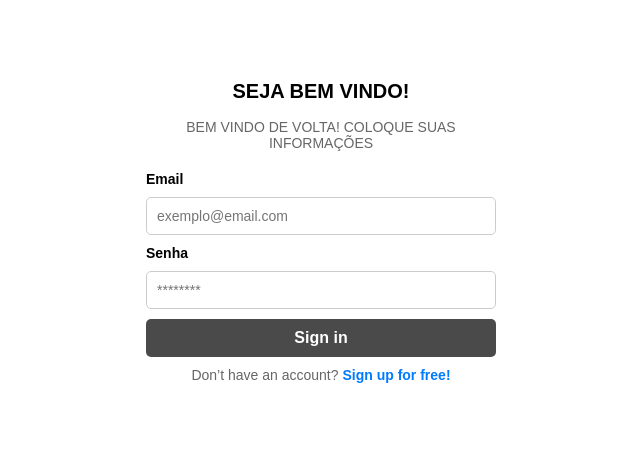
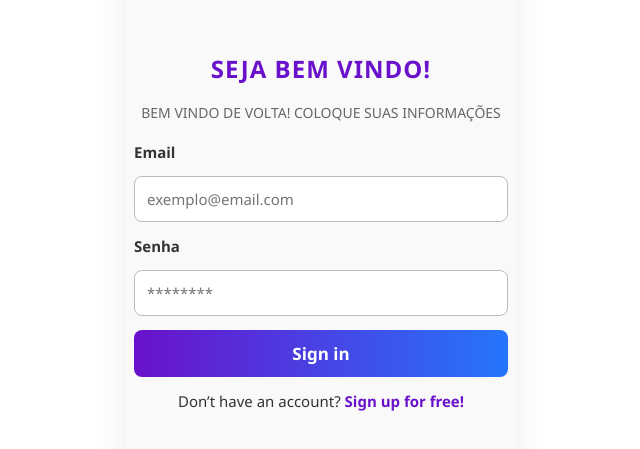
Before and after one commit to pedrosjc10/KickOFF-Match, a React (Create React App) app in the folder frontend/: page /login in a window 1280 px wide. Shown: the part 159-608 px from the top of the page, without its empty margins (319-959 px from the left). Built offline with nearby package versions, Linux system fonts and the light colour scheme.

Commit message:
alterando front

```diff
--- a/frontend/src/styles/Cadastro.css
+++ b/frontend/src/styles/Cadastro.css
@@ -1,27 +1,28 @@
 .cadastro-container {
   width: 100%;
-    height: 100vh;
-    background-color: #1c1c1c;
+  min-height: 100vh;
+  background: #1c1c1c;
   display: flex;
   justify-content: center;
   align-items: center;
 }
 
 .cadastro-card {
-    background-color: #d9d9d9;
+  background: #fff;
   width: 90%;
   max-width: 428px;
   padding: 32px;
-    border-radius: 12px;
-    box-shadow: 0 4px 10px rgba(0, 0, 0, 0.3);
+  border-radius: 16px;
+  box-shadow: 0 4px 16px rgba(80,80,120,0.10);
 }
 
 .cadastro-title {
   text-align: center;
   font-weight: bold;
-    font-size: 24px;
+  font-size: 26px;
   margin-bottom: 24px;
-    font-family: 'Arial Black', sans-serif;
+  color: #6a11cb;
+  font-family: 'Segoe UI', Arial, sans-serif;
 }
 
 .cadastro-form {
@@ -31,30 +32,32 @@
 }
 
 .cadastro-label {
-    font-size: 14px;
-    margin-bottom: -10px;
+  font-size: 15px;
+  margin-bottom: -8px;
+  color: #333;
 }
 
 .cadastro-input {
-    padding: 10px;
-    border-radius: 6px;
-    border: 1px solid #ccc;
-    font-size: 14px;
+  padding: 12px;
+  border-radius: 8px;
+  border: 1px solid #bdbdbd;
+  font-size: 15px;
+  background: #f9f9f9;
 }
 
 .cadastro-button {
   margin-top: 10px;
-    padding: 10px;
+  padding: 12px;
   border: none;
-    background-color: #5a6fa4;
+  background: linear-gradient(90deg, #6a11cb 0%, #2575fc 100%);
   color: white;
   font-weight: bold;
   border-radius: 8px;
-    box-shadow: 0px 4px 4px rgba(166, 47, 47, 0.25);
+  box-shadow: 0px 4px 8px rgba(166, 47, 47, 0.10);
   cursor: pointer;
-    transition: 0.3s ease;
+  transition: background 0.2s, transform 0.2s;
 }
-
 .cadastro-button:hover {
-    background-color: #4b5e8a;
+  background: linear-gradient(90deg, #2575fc 0%, #6a11cb 100%);
+  transform: scale(1.03);
 }
--- a/frontend/src/styles/CriarRacha.css
+++ b/frontend/src/styles/CriarRacha.css
@@ -2,15 +2,15 @@
   display: flex;
   justify-content: center;
   align-items: center;
-  height: 100vh;
-  background-color: #f3f4f6;
+  min-height: 100vh;
+  background: #f3f4f6;
 }
 
 .criarracha-card {
-  background-color: white;
+  background: #fff;
   padding: 2rem;
   border-radius: 1rem;
-  box-shadow: 0 0 10px rgba(0, 0, 0, 0.1);
+  box-shadow: 0 0 10px rgba(0, 0, 0, 0.08);
   width: 90%;
   max-width: 400px;
 }
@@ -20,6 +20,7 @@
   font-size: 1.5rem;
   font-weight: bold;
   margin-bottom: 2rem;
+  color: #6a11cb;
 }
 
 .criarracha-form {
@@ -30,6 +31,7 @@
 .criarracha-label {
   margin-bottom: 0.25rem;
   font-weight: 500;
+  color: #333;
 }
 
 .criarracha-input {
@@ -37,19 +39,22 @@
   margin-bottom: 1rem;
   border: 1px solid #d1d5db;
   border-radius: 0.5rem;
+  font-size: 15px;
+  background: #f9f9f9;
 }
 
 .criarracha-button {
-  background-color: #2563eb;
+  background: linear-gradient(90deg, #2563eb 0%, #6a11cb 100%);
   color: white;
   padding: 0.75rem;
   border: none;
   border-radius: 0.5rem;
   font-weight: bold;
   cursor: pointer;
-  transition: background-color 0.2s;
+  transition: background 0.2s, transform 0.2s;
 }
 
 .criarracha-button:hover {
-  background-color: #1d4ed8;
+  background: linear-gradient(90deg, #6a11cb 0%, #2563eb 100%);
+  transform: scale(1.03);
 }
--- a/frontend/src/styles/Login.css
+++ b/frontend/src/styles/Login.css
@@ -2,26 +2,31 @@
   margin: 0;
   padding: 0;
   box-sizing: border-box;
-  font-family: Arial, sans-serif;
+  font-family: 'Segoe UI', Arial, sans-serif;
 }
 
 .login-container {
   width: 100%;
   max-width: 390px;
-  height: 100vh;
+  min-height: 100vh;
   margin: 0 auto;
   display: flex;
   flex-direction: column;
   align-items: center;
   justify-content: center;
   text-align: center;
-  padding: 20px;
+  padding: 24px 8px;
+  background: #f9f9f9;
+  border-radius: 18px;
+  box-shadow: 0 8px 32px rgba(80,80,120,0.10);
 }
 
 h1 {
-  font-size: 24px;
+  font-size: 28px;
   font-weight: bold;
-  margin-bottom: 10px;
+  margin-bottom: 18px;
+  color: #6a11cb;
+  letter-spacing: 1px;
 }
 
 p {
@@ -34,49 +39,64 @@ p {
   width: 100%;
   display: flex;
   flex-direction: column;
-  gap: 10px;
+  gap: 14px;
 }
 
 label {
   text-align: left;
-  font-size: 14px;
-  font-weight: bold;
+  font-size: 15px;
+  font-weight: 600;
+  color: #333;
 }
 
 input {
   width: 100%;
-  padding: 10px;
-  border: 1px solid #ccc;
-  border-radius: 5px;
-  font-size: 14px;
+  padding: 12px;
+  border: 1px solid #bdbdbd;
+  border-radius: 8px;
+  font-size: 15px;
+  background: #fff;
+  transition: border 0.2s;
+}
+input:focus {
+  border: 1.5px solid #6a11cb;
+  outline: none;
 }
 
 .forgot-password {
   text-align: right;
-  font-size: 12px;
-  color: #007bff;
+  font-size: 13px;
+  color: #2575fc;
   text-decoration: none;
-  margin-bottom: 15px;
+  margin-bottom: 10px;
 }
 
 .sign-in-btn {
-  background-color: #4a4a4a;
+  background: linear-gradient(90deg, #6a11cb 0%, #2575fc 100%);
   color: white;
   border: none;
-  padding: 10px;
-  font-size: 16px;
+  padding: 12px;
+  font-size: 17px;
   font-weight: bold;
-  border-radius: 5px;
+  border-radius: 8px;
   cursor: pointer;
+  transition: background 0.2s, transform 0.2s;
+}
+.sign-in-btn:hover {
+  background: linear-gradient(90deg, #2575fc 0%, #6a11cb 100%);
+  transform: scale(1.03);
 }
 
 .signup-text {
-  font-size: 14px;
-  margin-top: 10px;
+  font-size: 15px;
+  margin-top: 14px;
+  color: #333;
 }
-
 .signup-text a {
-  color: #007bff;
+  color: #6a11cb;
   text-decoration: none;
   font-weight: bold;
 }
+.signup-text a:hover {
+  text-decoration: underline;
+}
--- a/frontend/src/styles/MeusRachas.css
+++ b/frontend/src/styles/MeusRachas.css
@@ -1,17 +1,18 @@
 .meus-rachas-container {
-  max-width: 390px;
-  height: 844px;
+  max-width: 420px;
+  min-height: 100vh;
   margin: 0 auto;
-  padding: 20px;
-  background-color: #f1f1f1;
-  font-family: 'Arial', sans-serif;
+  padding: 20px 8px;
+  background: #f1f1f1;
+  font-family: 'Segoe UI', Arial, sans-serif;
 }
 
 h1 {
-  font-size: 20px;
+  font-size: 24px;
   font-weight: bold;
   text-align: center;
-  margin-bottom: 16px;
+  margin-bottom: 18px;
+  color: #6a11cb;
 }
 
 .loading, .empty {
@@ -22,17 +23,23 @@ h1 {
 .racha-list {
   display: flex;
   flex-direction: column;
-  gap: 16px;
+  gap: 18px;
 }
 
 .racha-card {
-  background-color: #8960aa;
+  background: linear-gradient(90deg, #8960aa 0%, #6a11cb 100%);
   border-radius: 16px;
-  padding: 16px;
+  padding: 18px;
   position: relative;
   display: flex;
   justify-content: space-between;
   align-items: center;
+  box-shadow: 0 4px 16px rgba(80,80,120,0.10);
+  cursor: pointer;
+  transition: transform 0.15s;
+}
+.racha-card:hover {
+  transform: scale(1.02);
 }
 
 .racha-info {
@@ -42,20 +49,20 @@ h1 {
 
 .racha-nome {
   font-weight: bold;
-  font-size: 16px;
-  color: white;
+  font-size: 17px;
+  color: #fff;
   margin-bottom: 4px;
 }
 
 .racha-local {
   font-weight: 600;
   font-size: 14px;
-  color: white;
+  color: #e0e7ff;
 }
 
 .racha-endereco {
   font-size: 12px;
-  color: white;
+  color: #e0e7ff;
 }
 
 .racha-icons {
@@ -67,4 +74,14 @@ h1 {
 .icon {
   font-size: 18px;
   cursor: pointer;
+  color: #fff;
 }
+
+@media (max-width: 600px) {
+  .meus-rachas-container {
+    padding: 10px 2px;
+  }
+  .racha-card {
+    padding: 12px;
+  }
+}
--- a/frontend/src/styles/PartidaDetalhes.css
+++ b/frontend/src/styles/PartidaDetalhes.css
@@ -1,13 +1,13 @@
 /* src/styles/PartidaDetalhes.css (versão responsiva) */
 
 .detalhes-container {
-  max-width: 420px; /* mobile base */
+  max-width: 420px;
   width: 100%;
   min-height: 100vh;
   padding: 16px;
   margin: 0 auto;
   overflow-y: auto;
-  font-family: -apple-system, BlinkMacSystemFont, "Segoe UI", Roboto, "Helvetica Neue", Arial, sans-serif;
+  font-family: 'Segoe UI', Arial, sans-serif;
   background: #f9f9f9;
   box-sizing: border-box;
 }
@@ -23,21 +23,23 @@
 
 .detalhes-card {
   background: #ffffff;
-  border-radius: 10px;
-  padding: 16px;
-  box-shadow: 0 6px 18px rgba(8, 35, 63, 0.06);
+  border-radius: 12px;
+  padding: 18px;
+  box-shadow: 0 6px 18px rgba(8, 35, 63, 0.08);
+  margin-bottom: 18px;
 }
 
 .detalhes-nome {
-  font-size: 20px;
-  margin: 8px 0;
-  font-weight: 700;
+  font-size: 22px;
+  font-weight: bold;
+  color: #6a11cb;
+  margin-bottom: 8px;
 }
 
 .detalhes-info,
 .detalhes-loc,
 .detalhes-end {
-  font-size: 14px;
+  font-size: 15px;
   margin: 4px 0;
   color: #333333;
 }
@@ -49,6 +51,7 @@
 .detalhes-section h3 {
   font-size: 16px;
   margin-bottom: 8px;
+  color: #2575fc;
 }
 
 .detalhes-section ul {
@@ -58,14 +61,17 @@
 }
 
 .detalhes-section li {
-  margin-bottom: 6px;
-  font-size: 14px;
+  margin-bottom: 8px;
+  font-size: 15px;
+  display: flex;
+  align-items: center;
+  justify-content: space-between;
 }
 
 .time-group {
   margin-top: 8px;
   padding: 10px;
-  background: #fff;
+  background: #f3f4f6;
   border-radius: 8px;
   border: 1px solid #eee;
 }
@@ -90,46 +96,51 @@
   border-radius: 8px;
   font-size: 16px;
   cursor: pointer;
+  background: linear-gradient(90deg, #4caf50 0%, #43e97b 100%);
+  color: #fff;
+  font-weight: bold;
+  transition: background 0.2s, transform 0.2s;
 }
-
-.detalhes-actions button:not(.sort-btn) {
-  background: #4caf50;
-  color: #fff;
+.detalhes-actions button:not(.sort-btn):hover {
+  background: linear-gradient(90deg, #43e97b 0%, #38f9d7 100%);
+  transform: scale(1.03);
 }
 
 .sort-btn {
-  background: #2196f3;
+  background: linear-gradient(90deg, #2196f3 0%, #6a11cb 100%);
   color: #fff;
 }
+.sort-btn:hover {
+  background: linear-gradient(90deg, #6a11cb 0%, #2196f3 100%);
+}
 
-/* Right column list inside card */
 .confirmados-list {
   max-height: 240px;
   overflow-y: auto;
   padding-right: 6px;
 }
 
-.confirmados-list li { display: flex; justify-content: space-between; align-items: center; padding: 6px 0; border-bottom: 1px dashed #f0f0f0; }
+.confirmados-list li {
+  display: flex;
+  justify-content: space-between;
+  align-items: center;
+  padding: 6px 0;
+  border-bottom: 1px dashed #f0f0f0;
+}
 
-/* Small screens (mobile) */
 @media (max-width: 640px) {
   .detalhes-container { padding: 12px; }
-  .detalhes-nome { font-size: 22px; }
-  .detalhes-info, .detalhes-loc, .detalhes-end { font-size: 14px; }
-  .layout-grid { display: block; }
+  .detalhes-card { padding: 10px; }
+  .detalhes-nome { font-size: 18px; }
+  .detalhes-info, .detalhes-loc, .detalhes-end { font-size: 13px; }
 }
 
-/* Medium and up (tablet / desktop) */
 @media (min-width: 641px) {
   .detalhes-container { max-width: 960px; padding: 20px; }
-  .layout-grid { display: grid; grid-template-columns: 2fr 1fr; gap: 20px; }
+  .detalhes-card { padding: 24px; }
   .detalhes-nome { font-size: 26px; }
   .detalhes-info, .detalhes-loc, .detalhes-end { font-size: 15px; }
   .confirmados-list { max-height: 320px; }
 }
 
-/* Utility */
 .text-muted { color: #777; font-size: 13px; }
-
-/* Accessibility focus styles */
-.back-btn:focus, .detalhes-actions button:focus { outline: 3px solid rgba(11,95,255,0.15); outline-offset: 2px; }
```
Lines whose indentation alone changed are shown as unchanged.
